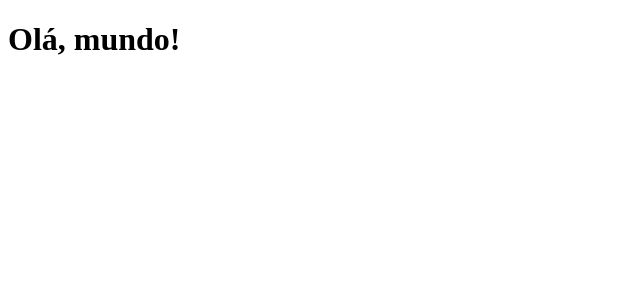
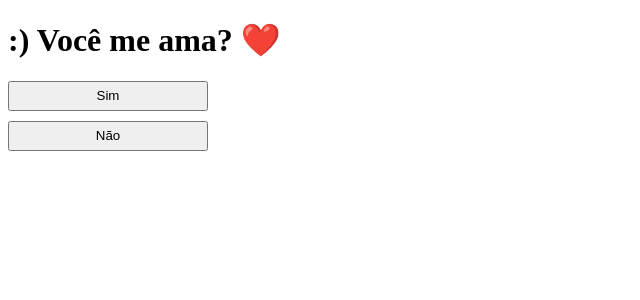
Before and after one commit to gilveloso1/clone-tabnews, a Next.js app: page / in a window 1280 px wide. Shown: the top 300 px of the page, without its empty margins (0-640 px from the left). Built offline with nearby package versions, Linux system fonts and the light colour scheme.

Commit message:
modifica mensagem e cria botões malucos

```diff
--- a/pages/index.js
+++ b/pages/index.js
@@ -1,5 +1,26 @@
+import { useState } from 'react';
+
+
+
 function Home() {
-    return <h1>Olá, mundo!</h1>
+    const [troca, setTroca] = useState(true)
+    function trocar(){
+        if (troca) setTroca(false);
+        if (!troca) setTroca(true);
+    }
+    return (
+        <div>
+            <h1>:) Você me ama? ❤️</h1>
+            <button onClick={trocar} style={{width: 200, height: 30}}>
+                {troca ? 'Sim' : 'Não'}
+            </button>
+            <div style={{paddingBottom: 10}}></div>
+            <button onClick={trocar} style={{width: 200, height: 30}}>
+                {troca ? 'Não' : 'Sim'}
+            </button>
+            <h2>{troca ? '' : 'NÃO AMO!!!! 😑'}</h2>
+        </div>
+    )
 }
 
 export default Home;
```
